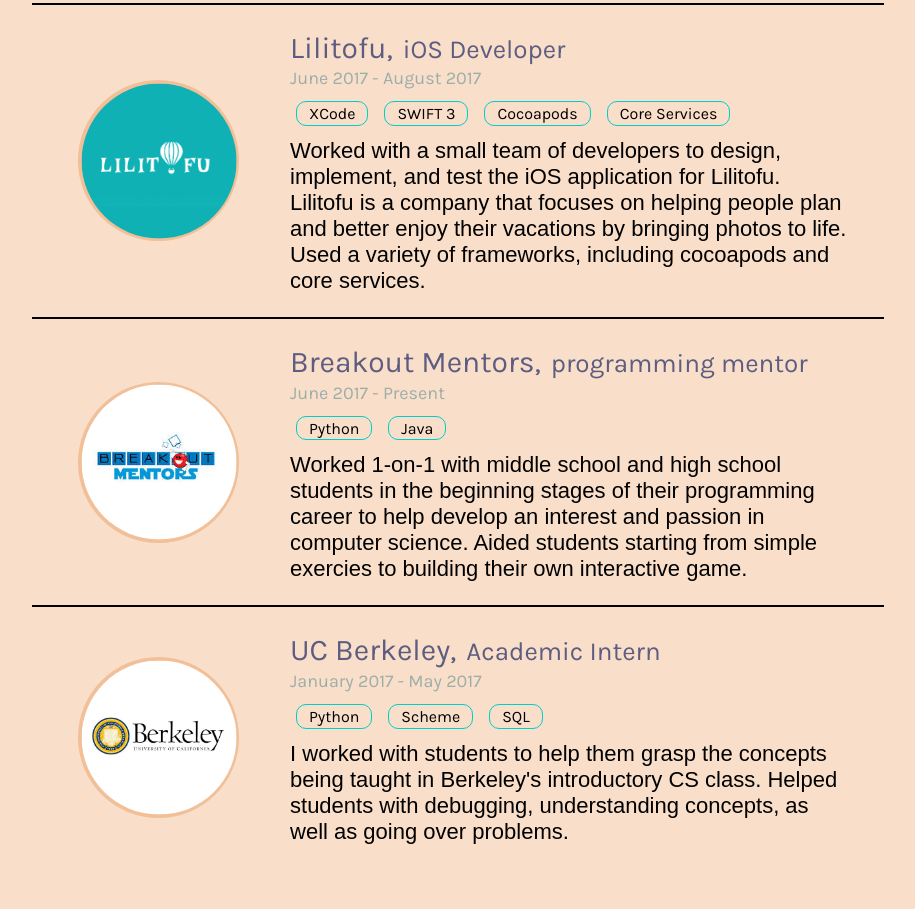
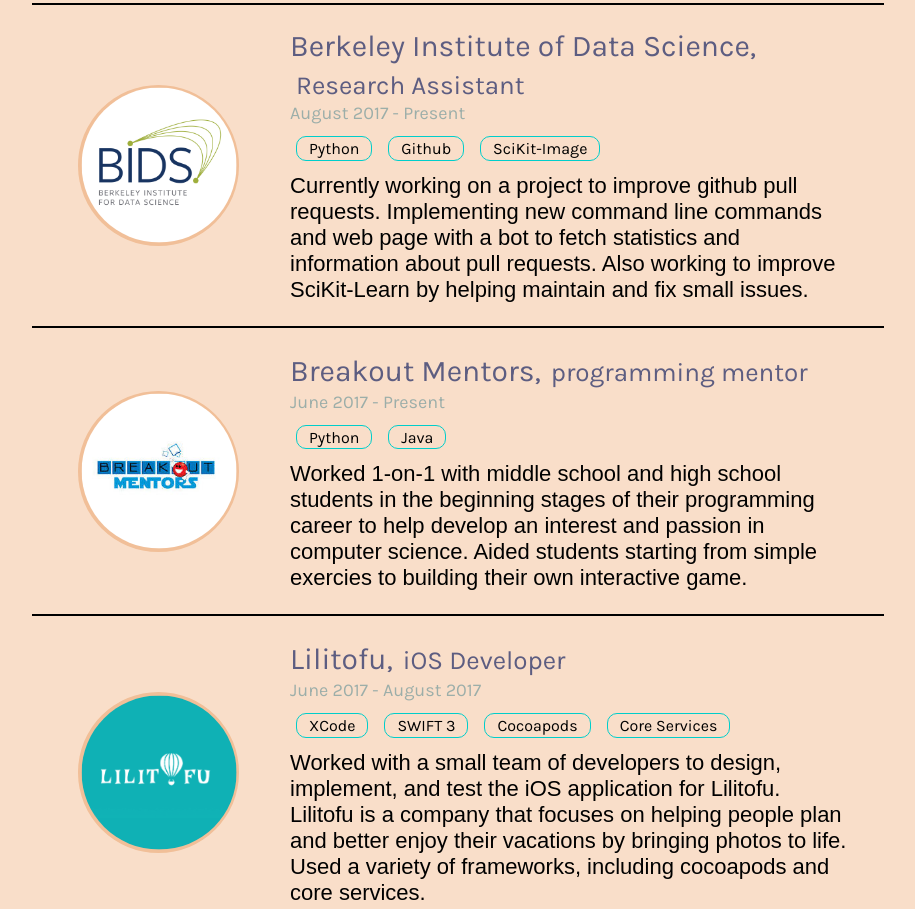
Before and after one commit to SeraYang1/SeraYang1.github.io, a plain HTML site: page index.html in a window 1280 px wide. Shown: the part 2386-3295 px from the top of the page, without its empty margins (160-1075 px from the left). Drawn offline with Linux system fonts and the light colour scheme; a web font is replaced by a local one.

Commit message:
update bids

```diff
--- a/index.html
+++ b/index.html
@@ -177,6 +177,56 @@
 			<div class="smaller-box">
 				<div class="smaller-box-centering">
 					<div class="header">Experience</div>
+
+					<div class="solid-line"></div>
+					<div class="help-img-center">
+						<div class="company-img">
+							<div class="company-circle-border">
+								<a href="https://bids.berkeley.edu/" target="_blank">
+									<img src="assets/img/bids.png" width=96% class="company-logo">
+							</div>
+						</div>
+						<div class="company-other">
+							<div class="company-title"><a href="https://bids.berkeley.edu/" target="_blank" class="company-link"> Berkeley Institute of Data Science,</a> </div>
+							<div class="company-position"> Research Assistant</div>
+							<div></div>
+							<div class="date">August 2017 - Present</div>
+							<div class="languages-list">
+								<div class="tool">Python</div>
+								<div class="tool">Github</div>
+								<div class="tool">SciKit-Image</div>
+							</div>
+							<div class="company-work">Currently working on a project to improve github pull requests. Implementing new command line commands and web page with a bot to fetch statistics and information about pull requests. Also working to improve SciKit-Learn by helping maintain and
+								fix small issues.
+							</div>
+						</div>
+					</div>
+
+
+					<div class="solid-line"></div>
+					<div class="help-img-center">
+						<div class="company-img">
+							<div class="company-circle-border">
+								<a href="https://breakoutmentors.com/" target="_blank"><img src="assets/img/breakout-mentors.jpg" width=96% class="company-logo">
+								</a>
+							</div>
+						</div>
+						<div class="company-other">
+							<div class="company-title"><a href="https://breakoutmentors.com/" target="_blank" class="company-link"> Breakout Mentors,</a> </div>
+							<div class="company-position"> programming mentor</div>
+							<div></div>
+							<div class="date">June 2017 - Present</div>
+							<div class="languages-list">
+								<div class="tool">Python</div>
+								<div class="tool">Java</div>
+							</div>
+							<div class="company-work">Worked 1-on-1 with middle school and high school students in the beginning stages of their programming career to help develop an interest and passion in computer science. Aided students starting from simple exercies to building their own interactive
+								game.
+							</div>
+						</div>
+					</div>
+
+
 					<div class="solid-line"></div>
 					<div class="help-img-center">
 						<div class="company-img">
@@ -196,54 +246,8 @@
 								<div class="tool">Cocoapods</div>
 								<div class="tool">Core Services</div>
 							</div>
-							<div class="company-work">Worked with a small team of developers to design, implement, and test the iOS application for Lilitofu. Lilitofu
-								is a company that focuses on helping people plan and better enjoy their vacations by bringing photos to life. Used a variety of frameworks, including
-								cocoapods and core services.
-							</div>
-						</div>
-					</div>
-
-					<div class="solid-line"></div>
-					<div class="help-img-center">
-						<div class="company-img">
-							<div class="company-circle-border">
-								<a href="https://breakoutmentors.com/" target="_blank"><img src="assets/img/breakout-mentors.jpg" width=96% class="company-logo">
-								</a>
-							</div>
-						</div>
-						<div class="company-other">
-							<div class="company-title"><a href="https://breakoutmentors.com/" target="_blank" class="company-link"> Breakout Mentors,</a> </div>
-							<div class="company-position"> programming mentor</div>
-							<div></div>
-							<div class="date">June 2017 - Present</div>
-							<div class="languages-list">
-								<div class="tool">Python</div>
-								<div class="tool">Java</div>
-							</div>
-							<div class="company-work">Worked 1-on-1 with middle school and high school students in the beginning stages of their programming career
-								to help develop an interest and passion in computer science. Aided students starting from simple exercies to building their own interactive game.
-							</div>
-						</div>
-					</div>
-
-					<div class="solid-line"></div>
-					<div class="help-img-center">
-						<div class="company-img">
-							<div class="company-circle-border">
-								<img src="assets/img/berkeley.jpg" width=96% class="company-logo">
-							</div>
-						</div>
-						<div class="company-other">
-							<div class="company-name">UC Berkeley, </div>
-							<div class="company-position"> Academic Intern</div>
-							<div></div>
-							<div class="date">January 2017 - May 2017</div>
-							<div class="languages-list">
-								<div class="tool">Python</div>
-								<div class="tool">Scheme</div>
-								<div class="tool">SQL</div>
-							</div>
-							<div class="company-work">I worked with students to help them grasp the concepts being taught in Berkeley's introductory CS class. Helped students with debugging, understanding concepts, as well as going over problems.
+							<div class="company-work">Worked with a small team of developers to design, implement, and test the iOS application for Lilitofu. Lilitofu is a company that focuses on helping people plan and better enjoy their vacations by bringing photos to life. Used a variety of frameworks,
+								including cocoapods and core services.
 							</div>
 						</div>
 					</div>
```
Also changed, not shown: assets/img/berkeley.jpg (deleted), assets/img/bids.png (added), 1 other file.
